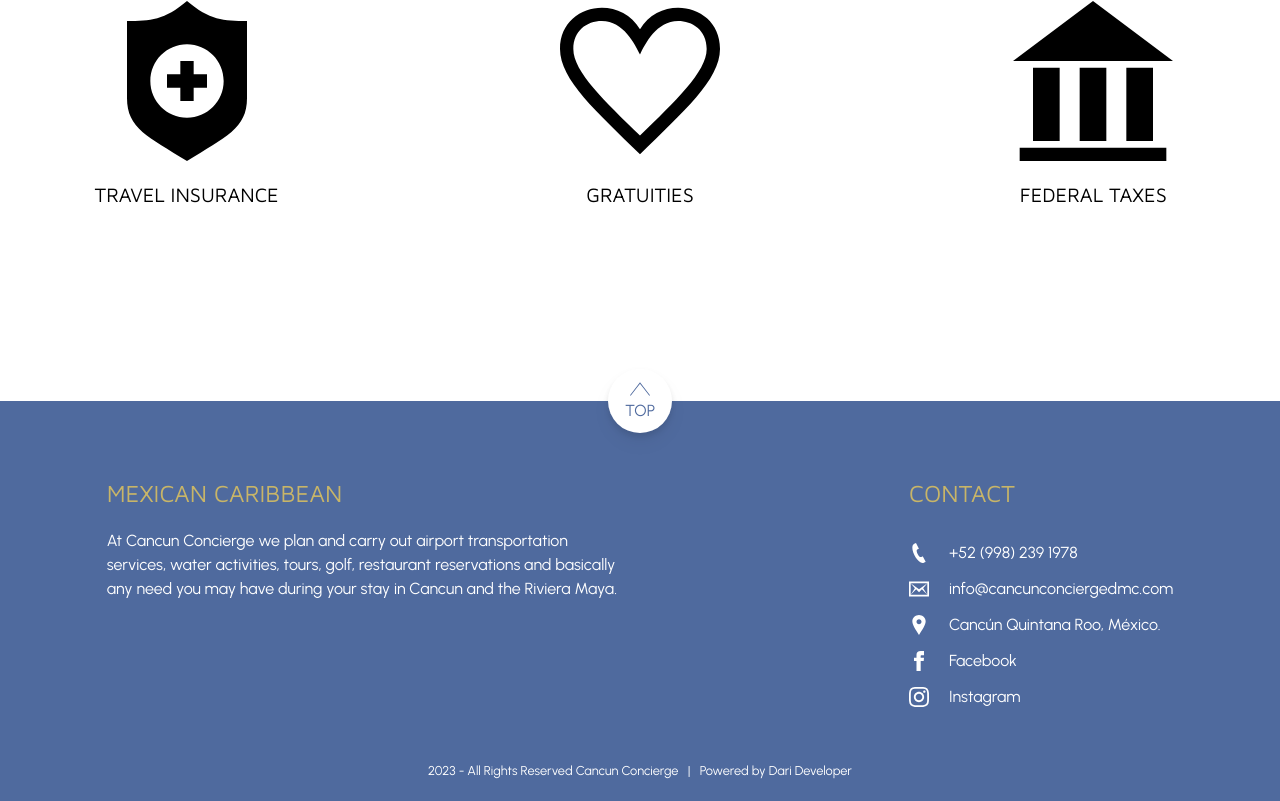
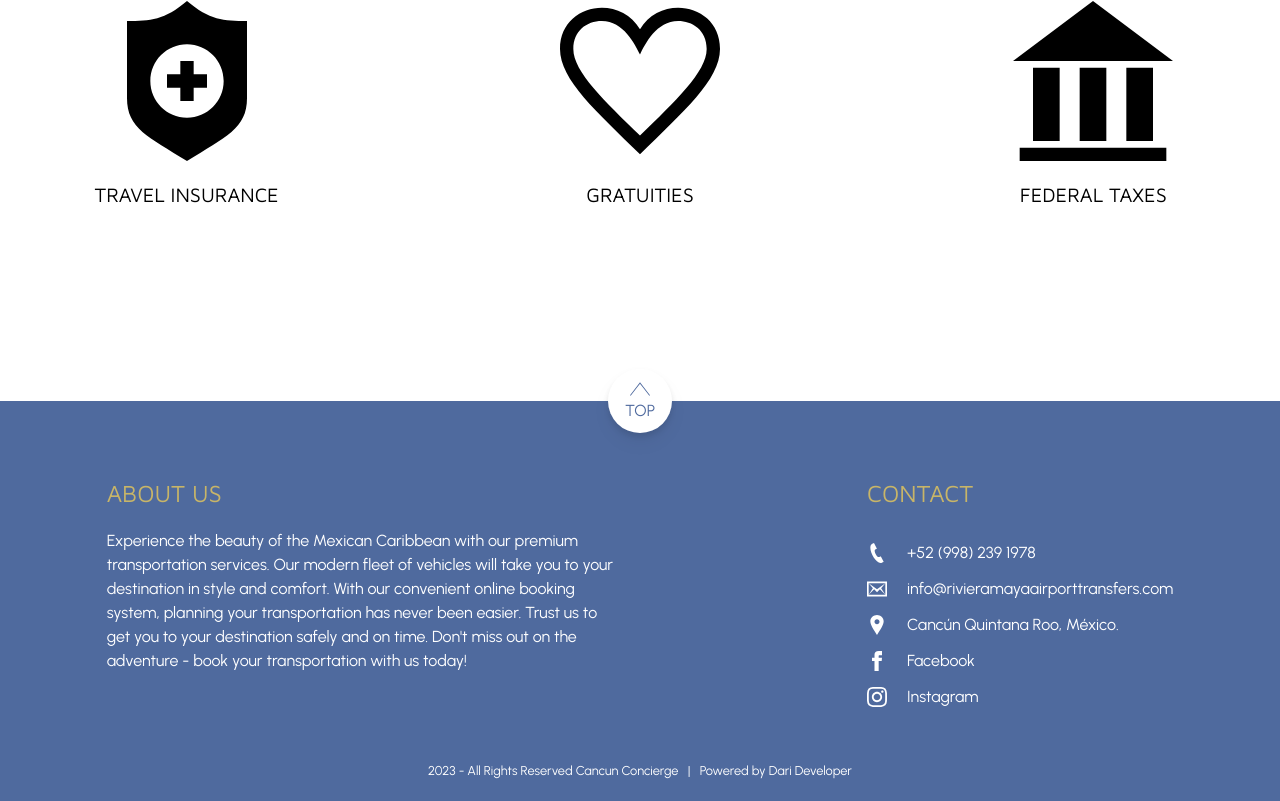
Before and after one commit to darideveloper/will-ryan-airport-transfers, a React (Vite) app: page / in a window 1280 px wide. Shown: the part 2828-3629 px from the top of the page. Built offline with nearby package versions, Linux system fonts and the light colour scheme.

Commit message:
feat (sections/footer): update info and contact emails

```diff
--- a/src/sections/footer.jsx
+++ b/src/sections/footer.jsx
@@ -26,8 +26,8 @@ export default function Footer() {
 
             <ContactCard
               svgPath={<path d="M22 5v14h-20v-14h20zm2-2h-24v18h24v-18zm-2 16l-6.526-6.618-3.445 3.483-3.418-3.525-6.611 6.66 5.051-8-5.051-6 10.029 7.446 9.971-7.446-4.998 6.01 4.998 7.99z" />}
-              link="mailto:info@cancunconciergedmc.com"
-              text="info@cancunconciergedmc.com"
+              link="mailto:info@rivieramayaairporttransfers.com"
+              text="info@rivieramayaairporttransfers.com"
             />
 
             <ContactCard
@@ -49,9 +49,9 @@ export default function Footer() {
           </address>
         </Widget>
 
-        <Widget title="Mexican Caribbean" extraClassName="max-w-lg sm:order-first	">
+        <Widget title="ABOUT US" extraClassName="max-w-lg sm:order-first	">
           <p className="text-white text-md">
-            At Cancun Concierge we plan and carry out airport transportation services, water activities, tours, golf, restaurant reservations and basically any need you may have during your stay in Cancun and the Riviera Maya.
+          Experience the beauty of the Mexican Caribbean with our premium transportation services. Our modern fleet of vehicles will take you to your destination in style and comfort. With our convenient online booking system, planning your transportation has never been easier. Trust us to get you to your destination safely and on time. Don't miss out on the adventure - book your transportation with us today!
           </p>
         </Widget>
       </section>
```
